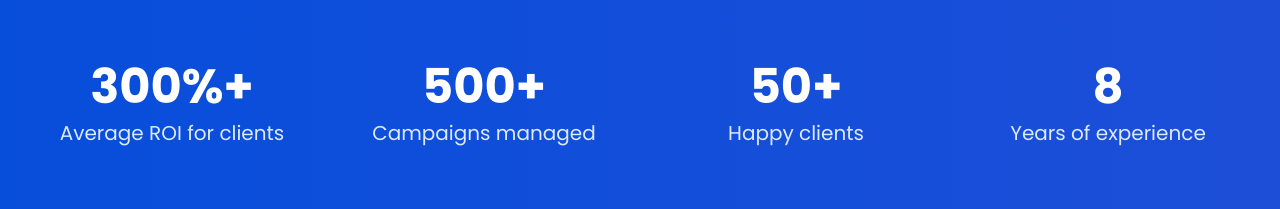
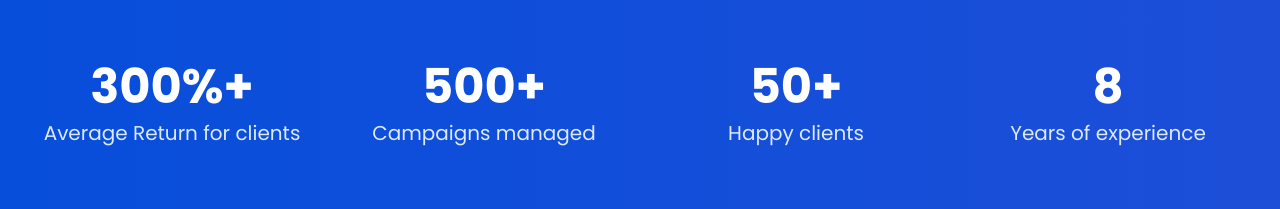
Before and after one commit to arrowaydigital/Arroway, a React (Vite) app: page /about in a window 1280 px wide. Shown: the part 2010-2219 px from the top of the page. Built offline with nearby package versions, Linux system fonts and the light colour scheme.

Commit message:
Update AboutPage.tsx

```diff
--- a/src/pages/AboutPage.tsx
+++ b/src/pages/AboutPage.tsx
@@ -21,7 +21,7 @@ export function AboutPage() {
   ];
 
   const achievements = [
-    { number: "300%+", label: "Average ROI for clients" },
+    { number: "300%+", label: "Average Return for clients" },
     { number: "500+", label: "Campaigns managed" },
     { number: "50+", label: "Happy clients" },
     { number: "8", label: "Years of experience" }
```
